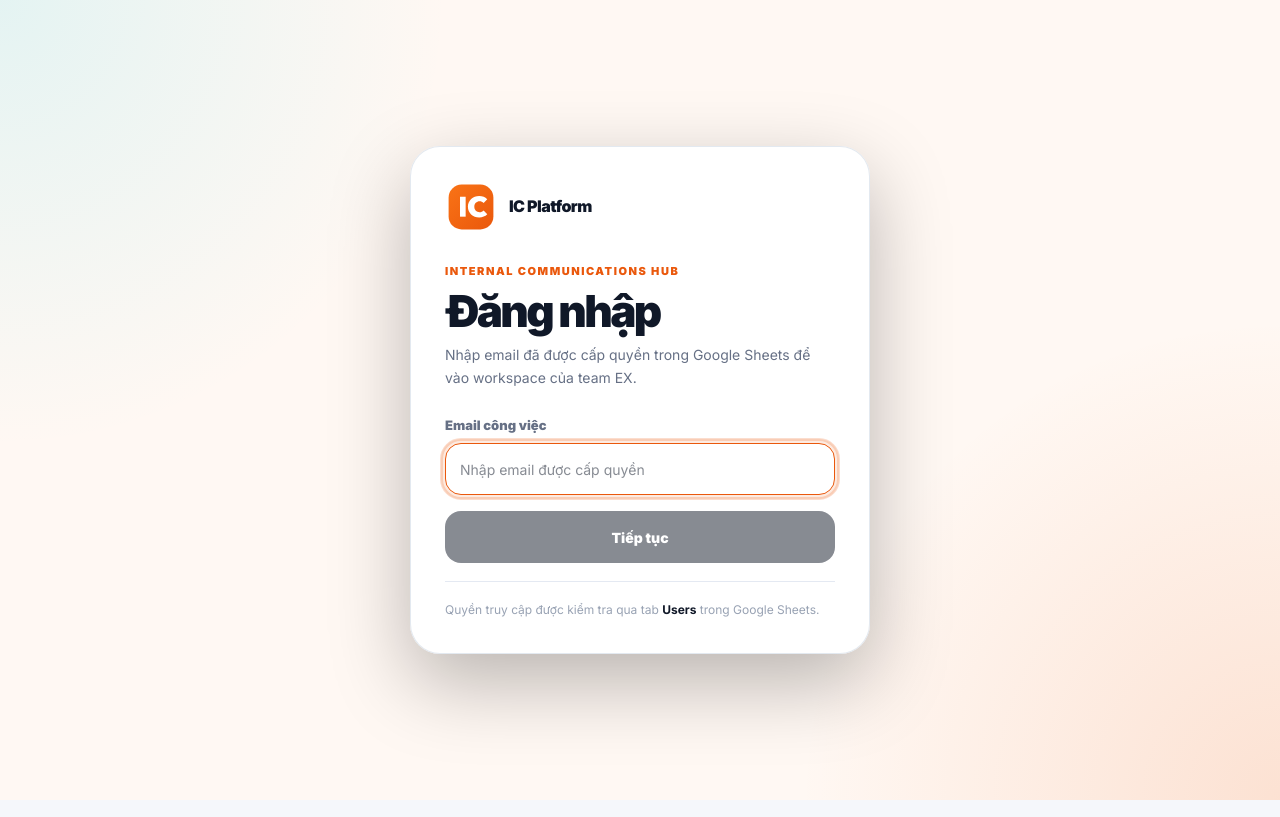
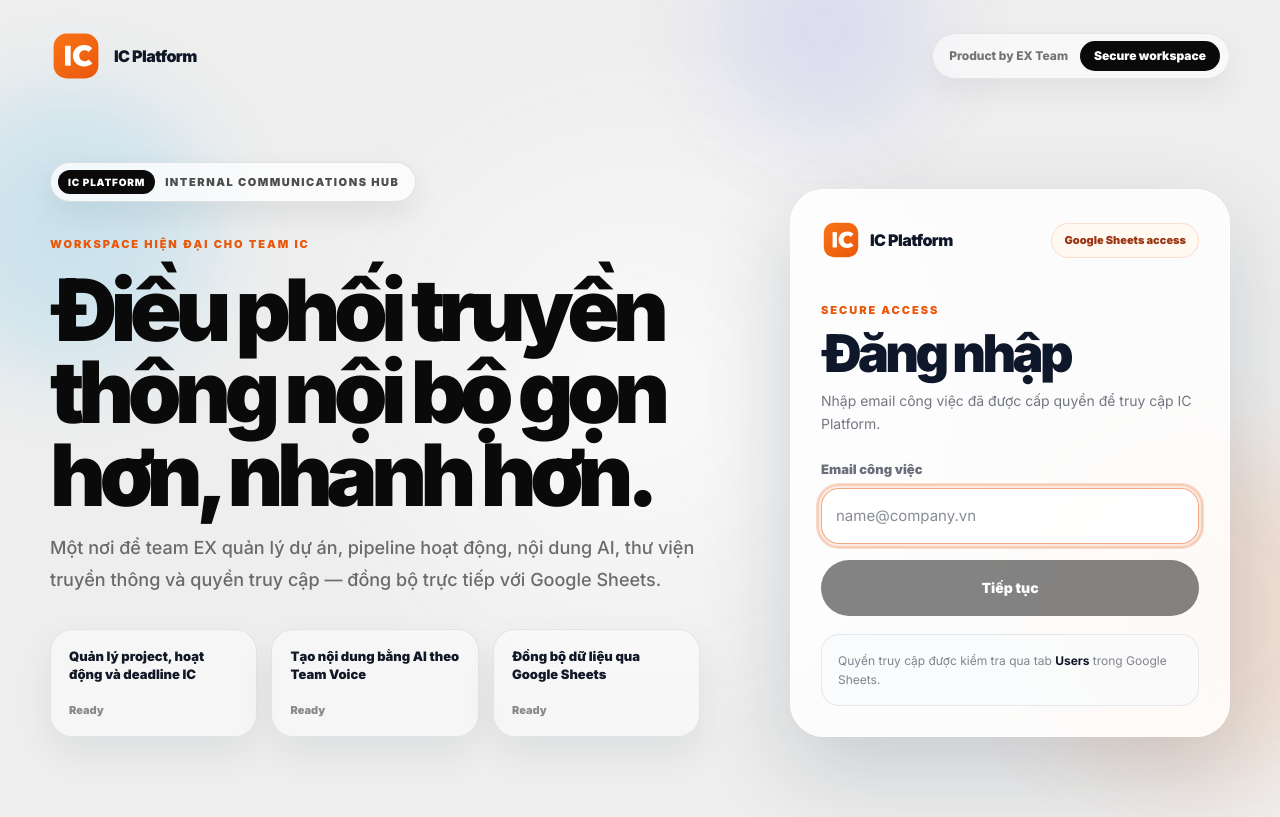
Before and after one commit to LQP-CTER/ic-project, a React (Vite) app: page /library in a window 1280 px wide. Built offline with nearby package versions, Linux system fonts and the light colour scheme; no server answers.

Commit message:
Refresh login hero design

```diff
--- a/src/index.css
+++ b/src/index.css
@@ -401,63 +401,285 @@ body {
 
 /* Login */
 .login-shell {
+  position: relative;
   min-height: 100vh;
-  display: grid;
-  place-items: center;
-  padding: 24px;
+  overflow: hidden;
+  padding: 26px;
+  background: #eeeeee;
+  color: #0a0a0a;
+  isolation: isolate;
+}
+
+.login-ambient {
+  position: absolute;
+  inset: 0;
+  overflow: hidden;
+  pointer-events: none;
+  z-index: -1;
+}
+
+.login-ambient::before {
+  content: '';
+  position: absolute;
+  width: min(72vw, 820px);
+  aspect-ratio: 1;
+  left: 50%;
+  top: 48%;
+  transform: translate(-50%, -50%);
+  border-radius: 999px;
   background:
-    radial-gradient(circle at top left, rgba(34, 211, 238, .12), transparent 28rem),
-    radial-gradient(circle at bottom right, rgba(234, 88, 12, .14), transparent 30rem),
-    #fff8f3;
-  color: var(--ink);
-}
-
-.login-panel {
-  width: min(460px, 100%);
-  padding: 34px;
-  border-radius: 30px;
-  background: rgba(255, 255, 255, .96);
-  border: 1px solid rgba(226, 232, 240, .95);
-  box-shadow: 0 28px 80px rgba(0, 0, 0, .28);
-}
-
-.login-brand-row {
+    radial-gradient(circle at 38% 34%, rgba(255,255,255,.96), transparent 0 12%),
+    radial-gradient(circle at 56% 42%, rgba(249,115,22,.42), transparent 0 24%),
+    radial-gradient(circle at 40% 60%, rgba(14,165,233,.30), transparent 0 27%),
+    radial-gradient(circle at 64% 66%, rgba(99,102,241,.28), transparent 0 22%),
+    radial-gradient(circle, rgba(255,255,255,.78), rgba(255,255,255,0) 62%);
+  filter: blur(12px) saturate(1.18);
+  opacity: .9;
+}
+
+.login-orb {
+  position: absolute;
+  border-radius: 999px;
+  filter: blur(46px);
+  opacity: .68;
+}
+
+.login-orb-one {
+  width: 280px;
+  height: 280px;
+  left: -70px;
+  top: 11%;
+  background: rgba(14, 165, 233, .22);
+}
+
+.login-orb-two {
+  width: 340px;
+  height: 340px;
+  right: -90px;
+  bottom: 4%;
+  background: rgba(249, 115, 22, .18);
+}
+
+.login-orb-three {
+  width: 220px;
+  height: 220px;
+  right: 27%;
+  top: -80px;
+  background: rgba(99, 102, 241, .18);
+}
+
+.login-hero {
+  min-height: calc(100vh - 52px);
+  display: flex;
+  flex-direction: column;
+  width: min(1180px, 100%);
+  margin: 0 auto;
+}
+
+.login-nav {
   display: flex;
   align-items: center;
   justify-content: space-between;
-  margin-bottom: 30px;
+  gap: 24px;
+  padding: 4px 0 24px;
+}
+
+.login-nav-meta {
+  display: inline-flex;
+  align-items: center;
+  gap: 12px;
+  padding: 7px 9px 7px 16px;
+  border: 1px solid rgba(10,10,10,.08);
+  border-radius: 999px;
+  background: rgba(255,255,255,.56);
+  box-shadow: 0 12px 32px rgba(15,23,42,.06);
+  backdrop-filter: blur(16px);
+}
+
+.login-nav-meta span {
+  color: rgba(10,10,10,.56);
+  font-size: 12px;
+  font-weight: 750;
+}
+
+.login-nav-meta strong {
+  display: inline-flex;
+  align-items: center;
+  min-height: 30px;
+  padding: 0 14px;
+  border-radius: 999px;
+  color: #fff;
+  background: #0a0a0a;
+  font-size: 12px;
+  font-weight: 850;
+}
+
+.login-content {
+  flex: 1;
+  display: grid;
+  grid-template-columns: minmax(0, 1fr) minmax(360px, 440px);
+  align-items: end;
+  gap: clamp(34px, 7vw, 92px);
+  padding: 56px 0 54px;
+}
+
+.login-intro {
+  max-width: 760px;
+}
+
+.login-version-pill {
+  display: inline-flex;
+  align-items: center;
+  gap: 10px;
+  margin-bottom: 34px;
+  padding: 7px 16px 7px 7px;
+  border-radius: 999px;
+  border: 1px solid rgba(10,10,10,.1);
+  background: rgba(255,255,255,.74);
+  box-shadow: 0 12px 30px rgba(15,23,42,.08);
+  backdrop-filter: blur(16px);
+}
+
+.login-version-pill span {
+  display: inline-flex;
+  align-items: center;
+  min-height: 24px;
+  padding: 0 10px;
+  border-radius: 999px;
+  background: #0a0a0a;
+  color: #fff;
+  font-size: 10px;
+  font-weight: 950;
+  text-transform: uppercase;
+  letter-spacing: .08em;
+}
+
+.login-version-pill strong {
+  color: rgba(10,10,10,.72);
+  font-size: 11px;
+  font-weight: 850;
+  text-transform: uppercase;
+  letter-spacing: .14em;
 }
 
 .login-copy {
   display: flex;
   flex-direction: column;
-  gap: 10px;
-  margin-bottom: 26px;
+  gap: 16px;
+  margin-bottom: 34px;
 }
 
 .login-kicker {
   margin: 0;
   color: #ea580c;
   font-size: 11px;
+  font-weight: 950;
+  letter-spacing: .18em;
+  text-transform: uppercase;
+}
+
+.login-copy h1 {
+  max-width: 780px;
+  margin: 0;
+  color: #0a0a0a;
+  font-size: clamp(44px, 7.5vw, 86px);
+  line-height: .96;
+  letter-spacing: -.075em;
+  font-weight: 950;
+}
+
+.login-copy p:not(.login-kicker) {
+  max-width: 650px;
+  margin: 0;
+  color: rgba(10,10,10,.58);
+  font-size: clamp(15px, 1.5vw, 18px);
+  line-height: 1.75;
+  font-weight: 450;
+}
+
+.login-highlight-grid {
+  display: grid;
+  grid-template-columns: repeat(3, minmax(0, 1fr));
+  gap: 14px;
+  max-width: 700px;
+}
+
+.login-highlight-card {
+  min-height: 108px;
+  display: flex;
+  flex-direction: column;
+  justify-content: space-between;
+  gap: 14px;
+  padding: 18px;
+  border-radius: 22px;
+  border: 1px solid rgba(10,10,10,.08);
+  background: rgba(255,255,255,.48);
+  box-shadow: 0 16px 38px rgba(15,23,42,.07);
+  backdrop-filter: blur(18px);
+}
+
+.login-highlight-card span {
+  color: #111827;
+  font-size: 13px;
+  line-height: 1.35;
+  font-weight: 850;
+}
+
+.login-highlight-card small {
+  color: rgba(10,10,10,.46);
+  font-size: 11px;
+  font-weight: 850;
+}
+
+.login-panel {
+  width: 100%;
+  padding: 30px;
+  border-radius: 34px;
+  background: rgba(255,255,255,.82);
+  border: 1px solid rgba(255,255,255,.72);
+  box-shadow: 0 34px 90px rgba(15,23,42,.16), inset 0 1px 0 rgba(255,255,255,.72);
+  backdrop-filter: blur(22px) saturate(1.16);
+}
+
+.login-panel-head {
+  display: flex;
+  align-items: center;
+  justify-content: space-between;
+  gap: 16px;
+  margin-bottom: 42px;
+}
+
+.login-panel-head > span {
+  padding: 8px 12px;
+  border-radius: 999px;
+  border: 1px solid rgba(234,88,12,.16);
+  background: rgba(255,247,237,.72);
+  color: #9a3412;
+  font-size: 11px;
   font-weight: 900;
-  letter-spacing: .14em;
-  text-transform: uppercase;
-}
-
-.login-copy h1 {
+}
+
+.login-form-title {
+  display: flex;
+  flex-direction: column;
+  gap: 10px;
+  margin-bottom: 24px;
+}
+
+.login-form-title h2 {
   margin: 0;
-  color: var(--ink);
-  font-size: clamp(34px, 5vw, 44px);
-  line-height: 1;
-  letter-spacing: -.06em;
-  font-weight: 950;
-}
-
-.login-copy p:not(.login-kicker) {
+  color: #0f172a;
+  font-size: clamp(38px, 5vw, 52px);
+  line-height: .96;
+  letter-spacing: -.07em;
+  font-weight: 950;
+}
+
+.login-form-title p:not(.login-kicker) {
   margin: 0;
-  color: var(--muted);
+  color: rgba(15,23,42,.58);
   font-size: 14px;
-  line-height: 1.65;
+  line-height: 1.7;
 }
 
 .login-form {
@@ -473,34 +695,41 @@ body {
 }
 
 .login-field span {
-  color: var(--muted);
+  color: rgba(15,23,42,.62);
   font-size: 13px;
   font-weight: 850;
 }
 
 .login-field .form-control {
-  min-height: 52px;
-  border-radius: 16px;
-  background: #fff;
+  min-height: 56px;
+  border-radius: 18px;
+  border-color: rgba(148,163,184,.4);
+  background: rgba(255,255,255,.82);
+  font-size: 15px;
+}
+
+.login-field .form-control:focus {
+  border-color: rgba(234,88,12,.52);
+  box-shadow: 0 0 0 4px rgba(234,88,12,.1);
 }
 
 .login-submit {
   width: 100%;
-  min-height: 52px;
+  min-height: 56px;
   padding: 14px 18px;
-  border-radius: 16px;
+  border-radius: 999px;
   color: #fff;
-  background: #111827;
+  background: #0a0a0a;
   font-size: 14px;
-  font-weight: 900;
-  box-shadow: 0 16px 34px rgba(17, 24, 39, .22);
-  transition: transform .16s ease, box-shadow .16s ease, opacity .16s ease, background .16s ease;
+  font-weight: 950;
+  box-shadow: 0 18px 42px rgba(10,10,10,.2);
+  transition: transform .18s ease, box-shadow .18s ease, opacity .18s ease, background .18s ease;
 }
 
 .login-submit:hover {
   transform: translateY(-1px);
   background: #1f2937;
-  box-shadow: 0 20px 42px rgba(17, 24, 39, .28);
+  box-shadow: 0 22px 52px rgba(10,10,10,.25);
 }
 
 .login-submit:disabled {
@@ -512,24 +741,74 @@ body {
 
 .login-helper {
   margin: 18px 0 0;
-  padding-top: 18px;
-  border-top: 1px solid var(--line);
-  color: var(--faint);
+  padding: 16px;
+  border: 1px solid rgba(148,163,184,.22);
+  border-radius: 18px;
+  background: rgba(248,250,252,.62);
+  color: rgba(15,23,42,.52);
   font-size: 12px;
   line-height: 1.6;
 }
 
 .login-helper strong {
-  color: var(--ink);
-}
+  color: #0f172a;
+}
+
+@keyframes fadeUp {
+  from {
+    opacity: 0;
+    transform: translateY(18px);
+  }
+  to {
+    opacity: 1;
+    transform: translateY(0);
+  }
+}
+
+.animate-on-load {
+  animation: fadeUp .76s cubic-bezier(.16, 1, .3, 1) forwards;
+  opacity: 0;
+  transform: translateY(18px);
+}
+
+.delay-100 { animation-delay: 100ms; }
+.delay-200 { animation-delay: 200ms; }
+.delay-300 { animation-delay: 300ms; }
+.delay-400 { animation-delay: 400ms; }
+.delay-500 { animation-delay: 500ms; }
 
 @media (max-width: 860px) {
   .app-sidebar { width: 100%; min-width: 0; }
   .sidebar-brand { height: 76px; }
   .brand-logo-name { font-size: 15px; }
-  .login-shell { padding: 18px; }
-  .login-panel { padding: 26px; border-radius: 24px; }
-  .login-brand-row { margin-bottom: 24px; }
+}
+@media (max-width: 980px) {
+  .login-shell { padding: 20px; }
+  .login-hero { min-height: calc(100vh - 40px); }
+  .login-content {
+    grid-template-columns: 1fr;
+    align-items: start;
+    padding: 34px 0 24px;
+  }
+  .login-copy h1 { max-width: 720px; }
+  .login-panel { max-width: 520px; }
+}
+
+@media (max-width: 680px) {
+  .app-sidebar { width: 100%; min-width: 0; }
+  .sidebar-brand { height: 76px; }
+  .brand-logo-name { font-size: 15px; }
+  .login-shell { padding: 16px; }
+  .login-nav-meta { display: none; }
+  .login-content { gap: 28px; padding-top: 28px; }
+  .login-version-pill { margin-bottom: 22px; }
+  .login-version-pill strong { letter-spacing: .06em; }
+  .login-copy { margin-bottom: 24px; }
+  .login-copy h1 { font-size: clamp(39px, 13vw, 58px); }
+  .login-highlight-grid { grid-template-columns: 1fr; }
+  .login-highlight-card { min-height: auto; }
+  .login-panel { padding: 22px; border-radius: 28px; }
+  .login-panel-head { margin-bottom: 30px; }
 }
 /* EX Team brand lockup */
 .brand-logo {
@@ -1310,6 +1589,11 @@ body {
   line-height: 1.7;
 }
 
+@media (max-width: 860px) {
+  .app-sidebar { width: 100%; min-width: 0; }
+  .sidebar-brand { height: 76px; }
+  .brand-logo-name { font-size: 15px; }
+}
 @media (max-width: 980px) {
   .user-metrics-grid {
     grid-template-columns: 1fr;
@@ -1545,6 +1829,11 @@ body {
   white-space: pre-wrap;
 }
 
+@media (max-width: 860px) {
+  .app-sidebar { width: 100%; min-width: 0; }
+  .sidebar-brand { height: 76px; }
+  .brand-logo-name { font-size: 15px; }
+}
 @media (max-width: 980px) {
   .library-stats-grid,
   .library-form-grid {
--- a/src/pages/LoginPage.tsx
+++ b/src/pages/LoginPage.tsx
@@ -2,6 +2,12 @@ import { useState } from 'react';
 import { BrandLogo } from '../components/brand/BrandLogo';
 import { useAuth } from '../context/AuthContext';
 import toast from 'react-hot-toast';
+
+const loginHighlights = [
+  'Quản lý project, hoạt động và deadline IC',
+  'Tạo nội dung bằng AI theo Team Voice',
+  'Đồng bộ dữ liệu qua Google Sheets',
+];
 
 export function LoginPage() {
   const { login, loading } = useAuth();
@@ -19,17 +25,57 @@ export function LoginPage() {
 
   return (
     <main className="login-shell">
-      <section className="login-panel" aria-label="Đăng nhập IC Platform">
-        <div className="login-brand-row">
-          <BrandLogo size="md" theme="light" />
+      <div className="login-ambient" aria-hidden="true">
+        <span className="login-orb login-orb-one" />
+        <span className="login-orb login-orb-two" />
+        <span className="login-orb login-orb-three" />
       </div>
 
-        <div className="login-copy">
-          <p className="login-kicker">Internal Communications Hub</p>
-          <h1>Đăng nhập</h1>
+      <section className="login-hero" aria-label="Đăng nhập IC Platform">
+        <nav className="login-nav animate-on-load delay-100" aria-label="Login navigation">
+          <BrandLogo size="md" theme="light" />
+          <div className="login-nav-meta">
+            <span>Product by EX Team</span>
+            <strong>Secure workspace</strong>
+          </div>
+        </nav>
+
+        <div className="login-content">
+          <div className="login-intro">
+            <div className="login-version-pill animate-on-load delay-200">
+              <span>IC Platform</span>
+              <strong>Internal Communications Hub</strong>
+            </div>
+
+            <div className="login-copy animate-on-load delay-300">
+              <p className="login-kicker">Workspace hiện đại cho team IC</p>
+              <h1>Điều phối truyền thông nội bộ gọn hơn, nhanh hơn.</h1>
               <p>
-            Nhập email đã được cấp quyền trong Google Sheets để vào workspace của team EX.
+                Một nơi để team EX quản lý dự án, pipeline hoạt động, nội dung AI,
+                thư viện truyền thông và quyền truy cập — đồng bộ trực tiếp với Google Sheets.
               </p>
+            </div>
+
+            <div className="login-highlight-grid animate-on-load delay-400">
+              {loginHighlights.map(item => (
+                <div className="login-highlight-card" key={item}>
+                  <span>{item}</span>
+                  <small>Ready</small>
+                </div>
+              ))}
+            </div>
+          </div>
+
+          <aside className="login-panel animate-on-load delay-500">
+            <div className="login-panel-head">
+              <BrandLogo size="sm" theme="light" />
+              <span>Google Sheets access</span>
+            </div>
+
+            <div className="login-form-title">
+              <p className="login-kicker">Secure access</p>
+              <h2>Đăng nhập</h2>
+              <p>Nhập email công việc đã được cấp quyền để truy cập IC Platform.</p>
             </div>
 
             <form onSubmit={handleSubmit} className="login-form">
@@ -37,10 +83,10 @@ export function LoginPage() {
                 <span>Email công việc</span>
                 <input
                   type="email"
-              placeholder="Nhập email được cấp quyền"
+                  placeholder="name@company.vn"
                   value={email}
                   onChange={e => setEmail(e.target.value)}
-              autoComplete="off"
+                  autoComplete="email"
                   autoFocus
                   required
                   className="form-control"
@@ -55,6 +101,8 @@ export function LoginPage() {
             <p className="login-helper">
               Quyền truy cập được kiểm tra qua tab <strong>Users</strong> trong Google Sheets.
             </p>
+          </aside>
+        </div>
       </section>
     </main>
   );
```
Lines whose indentation alone changed are shown as unchanged.
